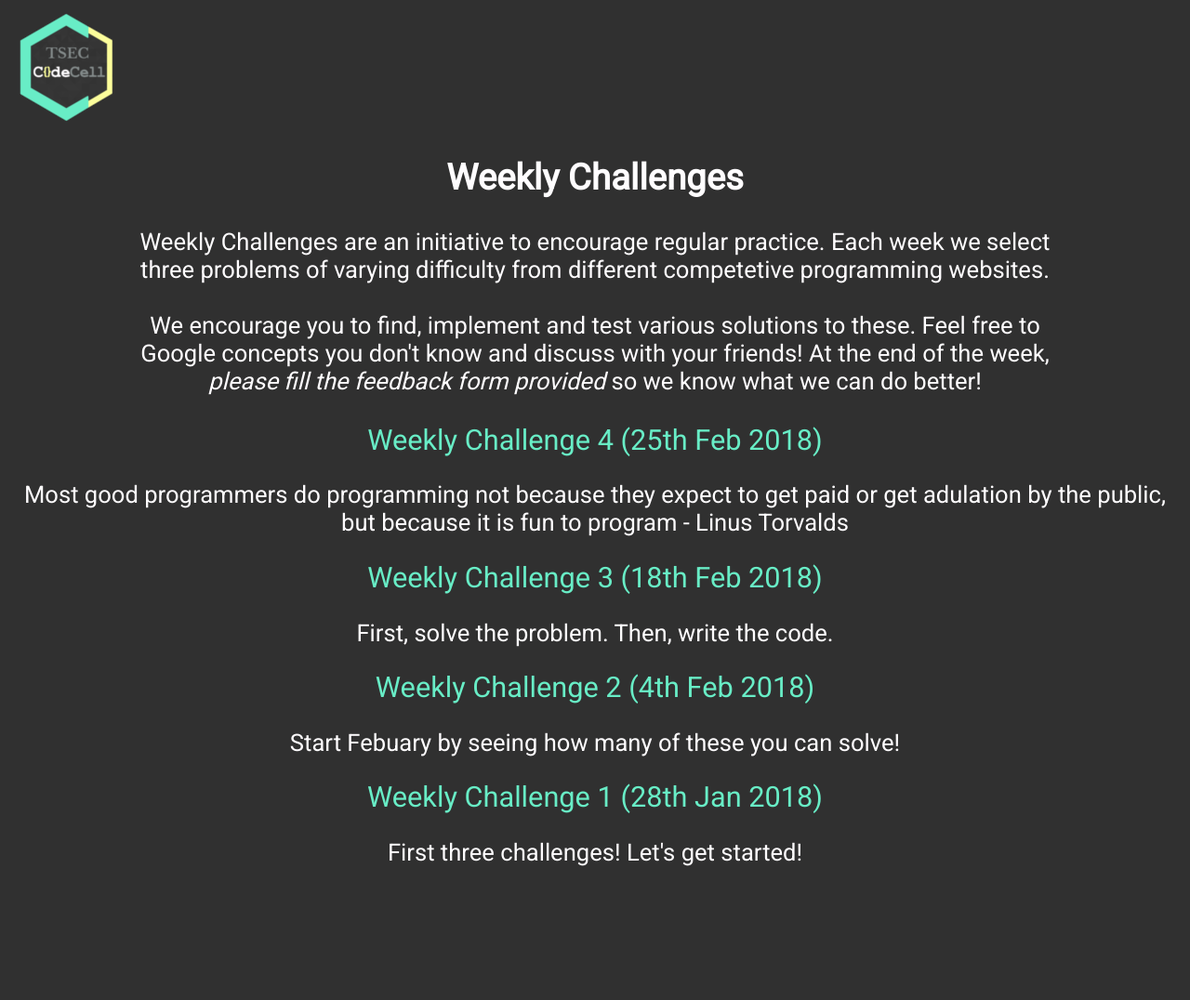
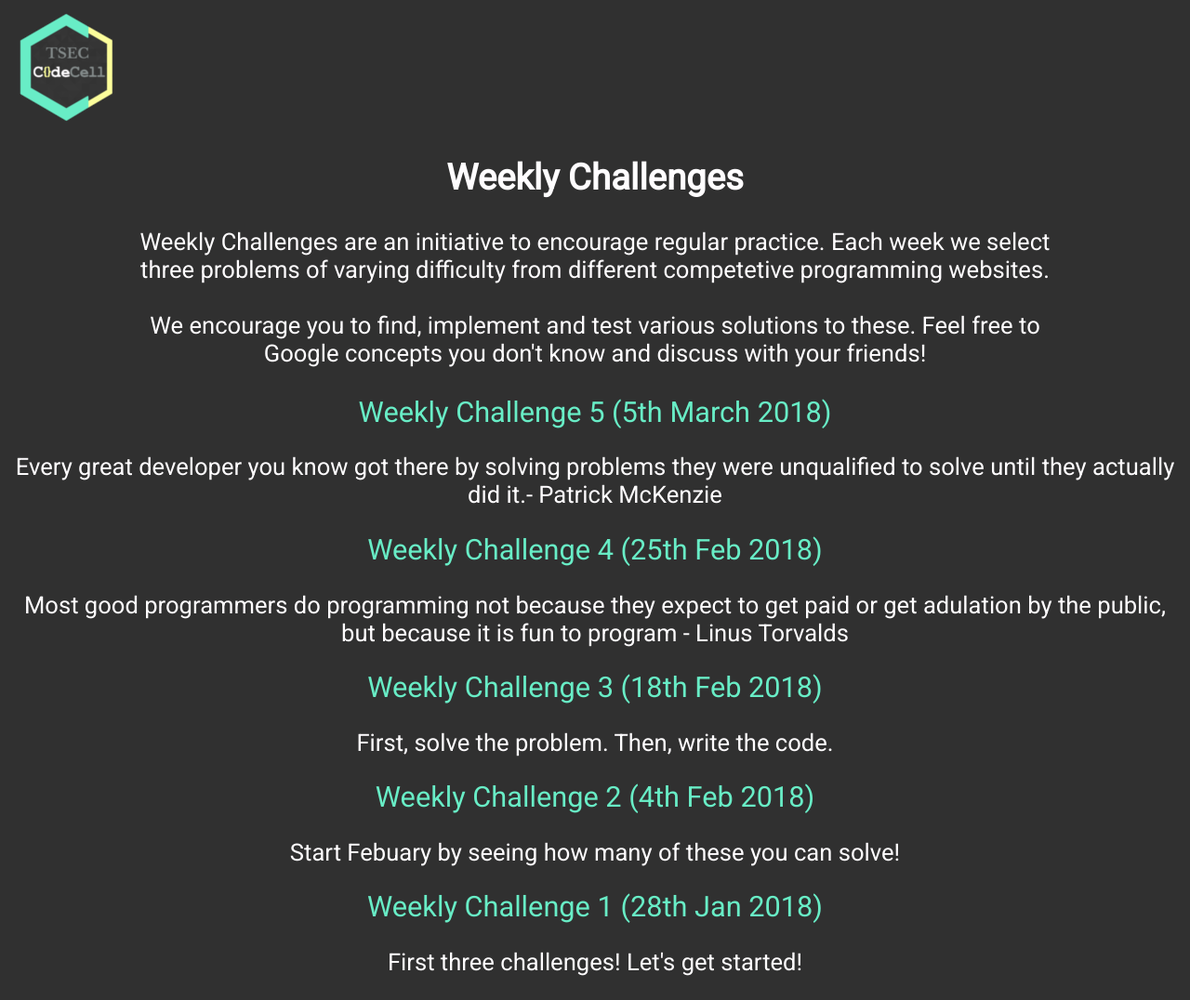
Before and after one commit to tseccodecell/tseccodecell-old-site, a Jekyll site: the page built from weeklychallenges.html, in a window 1280 px wide. Shown: the whole page at 93% size. Built offline with Jekyll 4.4.1, drawn with Linux system fonts in a browser that asks for light colours; before the commit the page ends 957 px from its top, so only the background shows below that.

Commit message:
wc 5 added

```diff
--- /dev/null
+++ b/_posts/weeklychallenge/2018-02-25-WeeklyChallenge5.html
@@ -0,0 +1,19 @@
+---
+layout: weeklychallenge
+title: Weekly Challenge 5 (5th March 2018)
+category: weeklychallenge
+srno: 5
+eventdate: 5th March 2018
+about: "Every great developer you know got there by solving problems they were unqualified to solve until they actually did it.- Patrick McKenzie"
+---
+
+<p>Problem 1:
+<a class="problink" target="_blank" href="https://www.hackerrank.com/challenges/strong-password/problem">Strong Password</a>
+</p>
+<p>Problem 2:
+<a target="_blank" class="problink" href="https://www.hackerrank.com/challenges/sherlock-and-the-beast/problem">Sherlock and the Beast</a>
+</p>
+<p>Problem 3:
+<a class="problink" target="_blank" href="https://www.hackerrank.com/challenges/coin-change/problem">Coin Change</a>
+</p>
+</p>
--- a/weeklychallenges.html
+++ b/weeklychallenges.html
@@ -5,7 +5,7 @@ layout: default
 <h2>Weekly Challenges</h2>
 <p class="bio">Weekly Challenges are an initiative to encourage regular practice. Each week we select three problems of varying difficulty from different competetive programming websites.</p>
 </br>
-<p class="bio"> We encourage you to find, implement and test various solutions to these. Feel free to Google concepts you don't know and discuss with your friends! At the end of the week, <em>please fill the feedback form provided </em> so we know what we can do better!</p>
+<p class="bio"> We encourage you to find, implement and test various solutions to these. Feel free to Google concepts you don't know and discuss with your friends!</p>
 </br>
 <div id="wcdiv">
     {% for wc in site.categories["weeklychallenge"] %}
```
